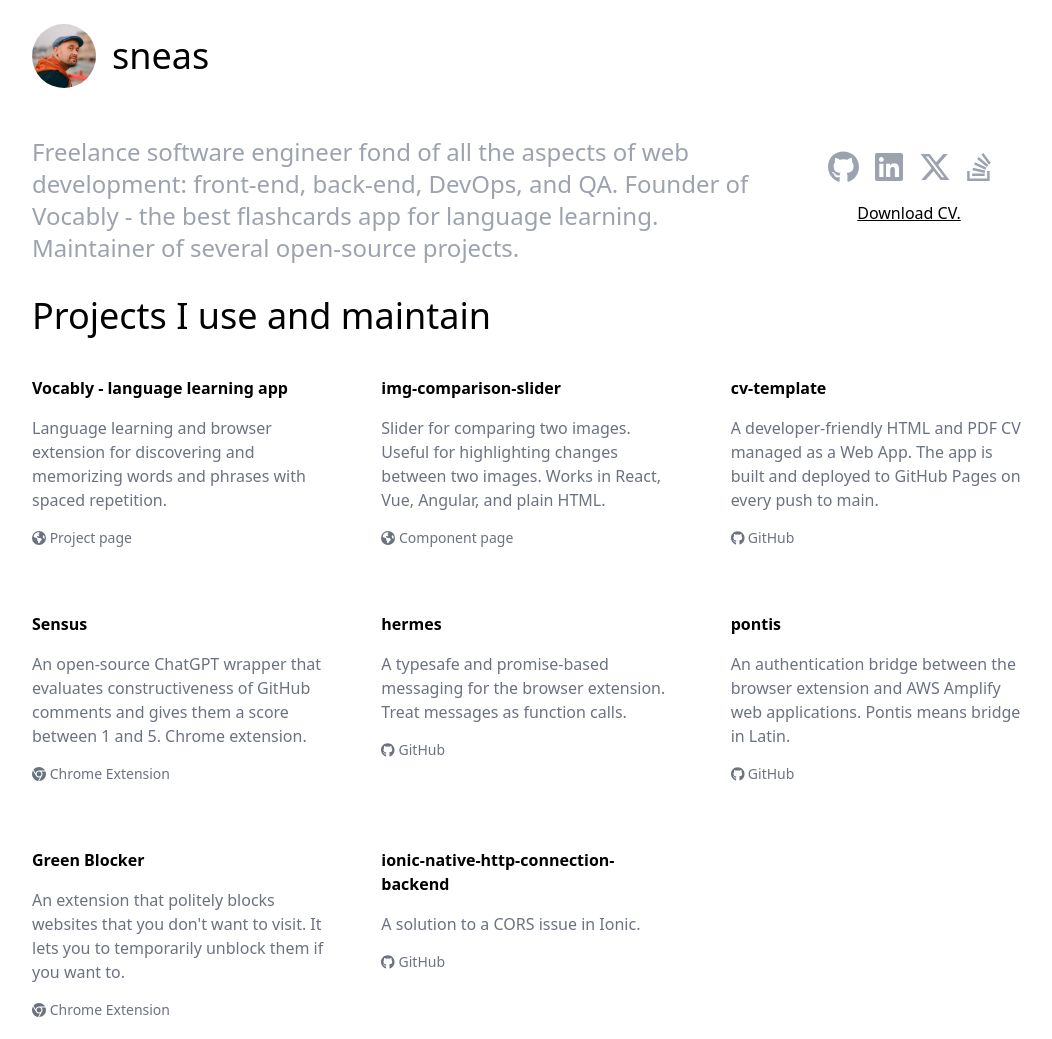
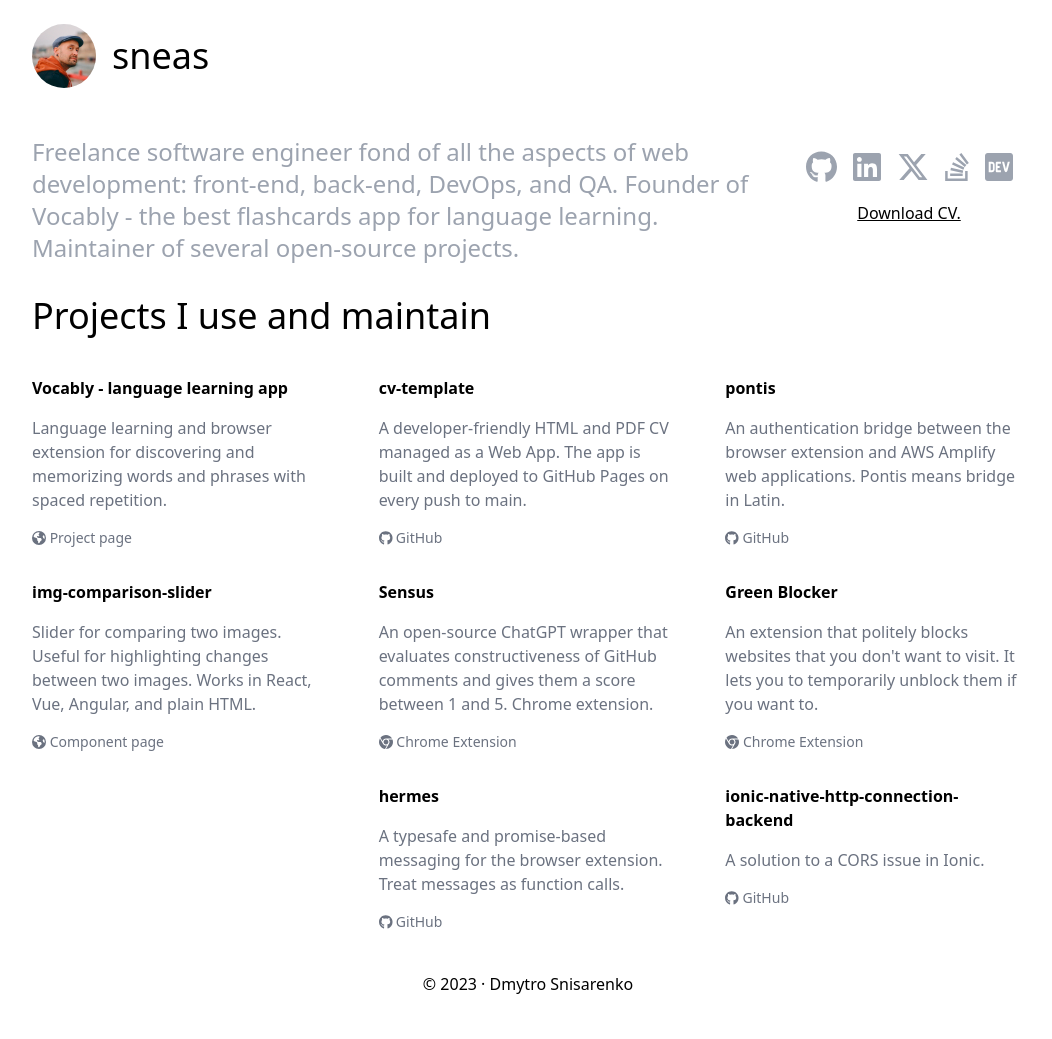
Before and after one commit to sneas/sneas.io, a Gatsby site: page / in a window 1280 px wide. Shown: the top 1039 px of the page, without its empty margins (112-1164 px from the left). Built offline with nearby package versions, Linux system fonts and the light colour scheme; Gatsby itself is replaced by a stand-in of ours.

Commit message:
feat: projects columns

```diff
--- a/src/pages/index.js
+++ b/src/pages/index.js
@@ -7,6 +7,7 @@ import {
   faXTwitter,
   faStackOverflow,
   faChrome,
+  faDev,
 } from "@fortawesome/free-brands-svg-icons"
 
 import { faEarth } from "@fortawesome/free-solid-svg-icons"
@@ -97,6 +98,10 @@ const socialLinks = [
     icon: faStackOverflow,
     url: "https://stackoverflow.com/users/379949/sneas",
   },
+  {
+    icon: faDev,
+    url: "https://dev.to/sneas",
+  },
 ]
 
 const IndexPage = () => (
@@ -135,9 +140,9 @@ const IndexPage = () => (
       </div>
     </div>
     <h1 className="text-4xl mb-6 mt-8">Projects I use and maintain</h1>
-    <ul className="my-6 grid grid-cols-1 gap-x-6 gap-y-8 sm:grid-cols-2 lg:grid-cols-3 -mx-4">
+    <ul className="columns-1 md:columns-2 lg:columns-3 -mx-4">
       {links.map(({ title, url, description, urlIcon, urlTitle }) => (
-        <li>
+        <li className="break-inside-avoid-column">
           <a
             href={url}
             target="_blank"
```
